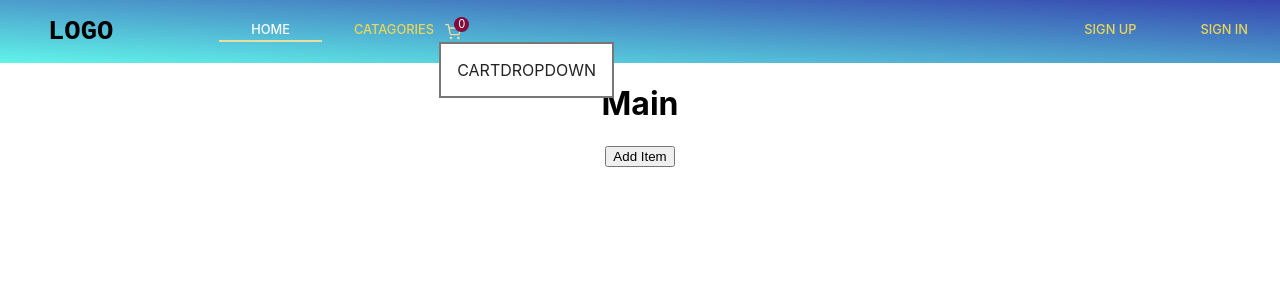
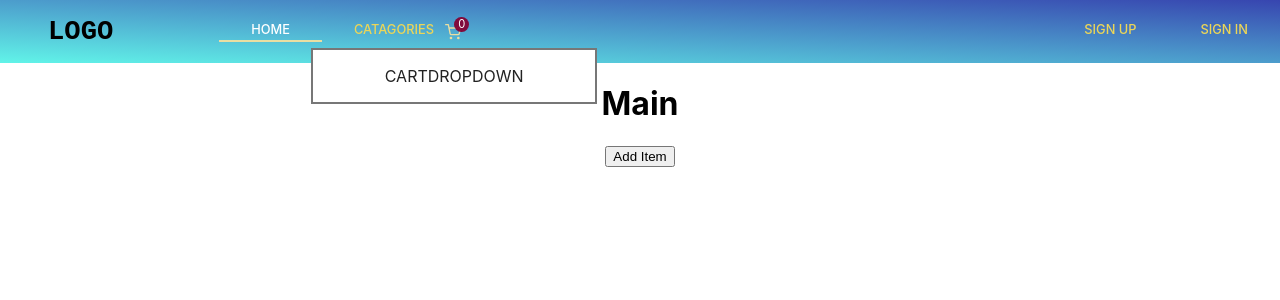
Before and after one commit to ShahedAhmadAhadi/sturdy-octo-invention, a React (Create React App) app in the folder app/: page / in a window 1280 px wide. Shown: the top 300 px of the page. Built offline with nearby package versions, Linux system fonts and the light colour scheme; no server answers; the database is empty.

Commit message:
cart-dropdown perfectlly centered and cart updated

```diff
--- a/app/src/components/styles/cart.css
+++ b/app/src/components/styles/cart.css
@@ -6,13 +6,9 @@
     font-size: 1rem;
     width: 30px;
     height: 30px;
-    position: absolute;
     display: flex;
     align-items: center;
     border-radius: 50%;
-    /* left: 220px;
-    right: -5px;
-    top: -4px; */
 }
 
 .cart-wrapper:hover{
--- a/app/src/components/styles/cart_dropdown.css
+++ b/app/src/components/styles/cart_dropdown.css
@@ -1,10 +1,13 @@
 .cart-dropdown{
     position: absolute;
-    top: 25px;
-    left: 0;
+    top: 31px;
+    left: 50%;
+    right: 50%;
     background: #fff;
     border: 2px solid #777;
     padding: 1em;
+    transform: translate(-50%, 0);
+    width: 250px;
 }
 
 .cart-dropdown:hover{
```
